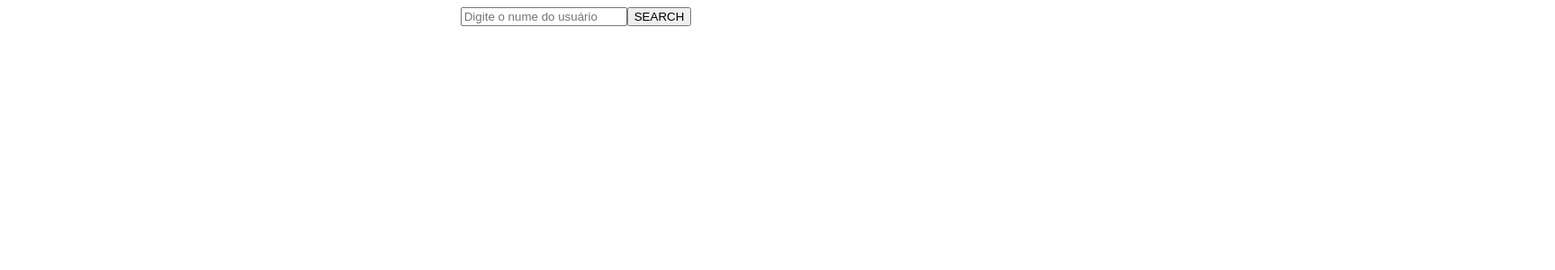
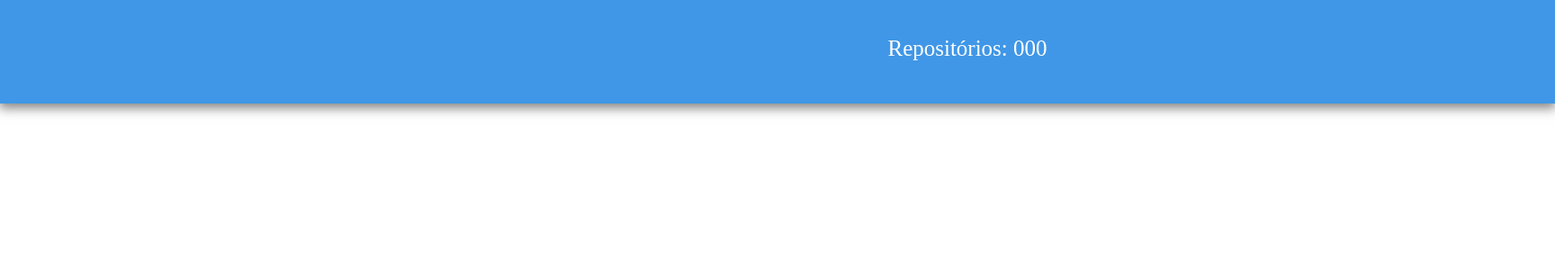
Before and after one commit to tiagolopesdev/using-github-api, a React (Create React App) app: page / in a window 1280 px wide. Shown: the top 300 px of the page at 90% size, 1728 px wide, since content can reach past the window. Built offline with nearby package versions, Linux system fonts and the light colour scheme.

Commit message:
Feat - navbar component and page home in progress

```diff
--- /dev/null
+++ b/src/components/navbar/index.jsx
@@ -0,0 +1,27 @@
+
+export const NavBar = () => {
+    return (
+        <div style={{
+            position: 'absolute',
+            width: '1728px',
+            height: '115px',
+            left: '0px',
+            top: '0px',
+            background: '#4097E7',
+            'boxShadow': '0px 4px 12px 1px rgba(0, 0, 0, 0.5)',
+        }}>
+            <p style={{
+                'position': 'absolute',
+                'width': '350px',
+                'height': '49px',
+                'left': '900px',
+                'marginTop': '40px',
+                'fontFamily': 'Montserrat',
+                'fontSize': '25px',
+                'color': '#FFFFFF',
+            }}>
+                Repositórios: 000
+            </p>
+        </div >
+    );
+}
--- a/src/pages/home/App.tsx
+++ b/src/pages/home/App.tsx
@@ -1,6 +1,7 @@
 import './App.css';
 import { useState } from 'react';
 import { getRepositoriesByUser } from '../../service';
+import { NavBar } from '../../components/navbar';
 
 // https://api.github.com/users/tiagolopesdev
 // https://api.github.com/users/tiagolopesdev/repos
@@ -29,6 +30,7 @@ export const App = () => {
 
   return (
     <div className="App">
+      <NavBar/>
       <div>
         <input
           type='text'
```
